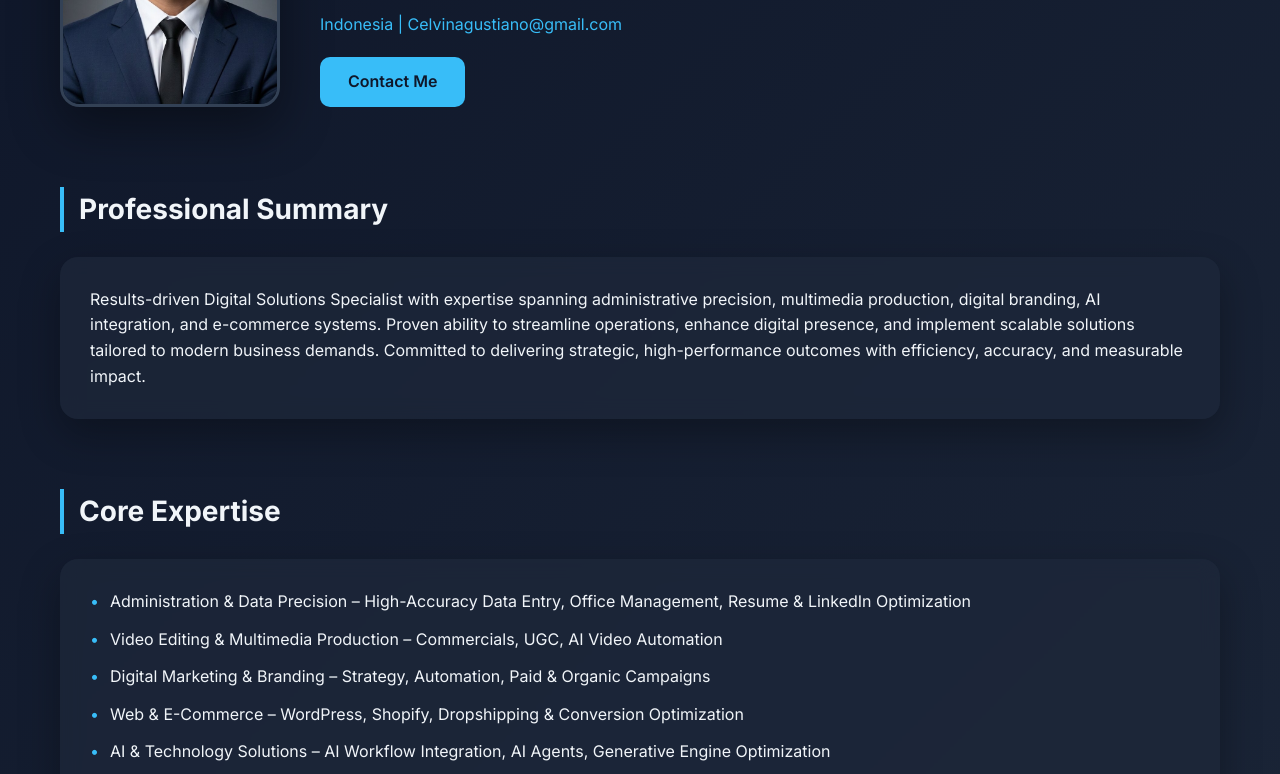
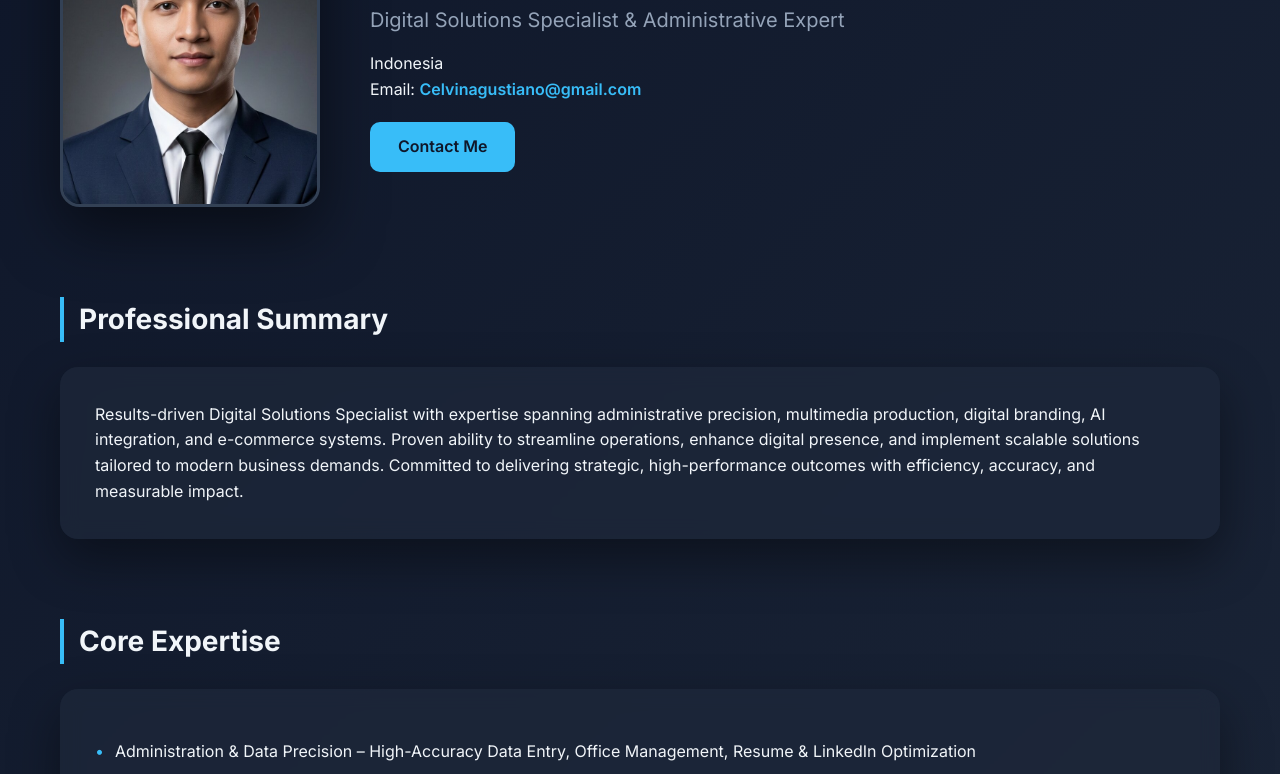
Before and after one commit to celvinagustiano/celvinagustiano.github.io, a plain HTML site: page index.html in a window 1280 px wide. Shown: the part 153-927 px from the top of the page. Drawn offline with Linux system fonts and the light colour scheme.

Commit message:
Update index.html

```diff
--- a/index.html
+++ b/index.html
@@ -27,34 +27,34 @@ body {
     padding: 40px 20px;
 }
 
+/* ================= HEADER ================= */
+
 header {
-    display: flex;
-    align-items: center;
-    justify-content: space-between;
-    flex-wrap: wrap;
-    margin-bottom: 80px;
+    margin-bottom: 90px;
 }
 
 .profile-section {
     display: flex;
     align-items: center;
-    gap: 40px;
+    gap: 50px;
     flex-wrap: wrap;
 }
 
+/* FOTO PROFILE (SUDAH DIPERBAIKI AGAR WAJAH TIDAK TERPOTONG) */
 .profile-section img {
-    width: 220px;
-    height: 220px;
+    width: 260px;
+    height: 320px;
     object-fit: cover;
+    object-position: center 25%;
     border-radius: 20px;
-    box-shadow: 0 20px 50px rgba(0,0,0,0.4);
+    box-shadow: 0 25px 60px rgba(0,0,0,0.5);
     border: 3px solid #334155;
 }
 
 h1 {
-    font-size: 42px;
+    font-size: 44px;
     font-weight: 800;
-    margin-bottom: 10px;
+    margin-bottom: 12px;
 }
 
 .subtitle {
@@ -64,12 +64,39 @@ h1 {
 }
 
 .contact {
-    color: #38bdf8;
-    font-weight: 500;
+    font-size: 16px;
+    margin-bottom: 20px;
 }
 
+.contact a {
+    color: #38bdf8;
+    text-decoration: none;
+    font-weight: 600;
+}
+
+.contact a:hover {
+    text-decoration: underline;
+}
+
+.button {
+    display: inline-block;
+    padding: 12px 28px;
+    background: #38bdf8;
+    color: #0f172a;
+    font-weight: 600;
+    border-radius: 10px;
+    text-decoration: none;
+    transition: 0.3s ease;
+}
+
+.button:hover {
+    background: #0ea5e9;
+}
+
+/* ================= SECTION ================= */
+
 .section {
-    margin-bottom: 70px;
+    margin-bottom: 80px;
 }
 
 .section h2 {
@@ -81,14 +108,15 @@ h1 {
 
 .card {
     background: rgba(30, 41, 59, 0.7);
-    padding: 30px;
+    padding: 35px;
     border-radius: 18px;
     backdrop-filter: blur(10px);
-    box-shadow: 0 15px 40px rgba(0,0,0,0.3);
+    box-shadow: 0 20px 50px rgba(0,0,0,0.4);
 }
 
 ul {
     list-style: none;
+    margin-top: 15px;
 }
 
 ul li {
@@ -104,28 +132,14 @@ ul li::before {
     color: #38bdf8;
 }
 
+/* ================= FOOTER ================= */
+
 footer {
     text-align: center;
     padding: 40px 0;
     border-top: 1px solid #334155;
     color: #94a3b8;
     margin-top: 60px;
-}
-
-.button {
-    display: inline-block;
-    margin-top: 20px;
-    padding: 12px 28px;
-    background: #38bdf8;
-    color: #0f172a;
-    font-weight: 600;
-    border-radius: 10px;
-    text-decoration: none;
-    transition: 0.3s ease;
-}
-
-.button:hover {
-    background: #0ea5e9;
 }
 </style>
 </head>
@@ -136,16 +150,25 @@ footer {
 
 <header>
     <div class="profile-section">
-        <!-- FOTO PROFILE (HARUS Profile.jpg P besar) -->
+
+        <!-- Pastikan nama file: Profile.jpg (P besar) -->
         <img src="Profile.jpg" alt="Celvin Agustian">
 
         <div>
             <h1>Celvin Agustian</h1>
             <div class="subtitle">Digital Solutions Specialist & Administrative Expert</div>
+
             <div class="contact">
-                Indonesia | Celvinagustiano@gmail.com
+                Indonesia<br>
+                Email:
+                <a href="mailto:Celvinagustiano@gmail.com">
+                    Celvinagustiano@gmail.com
+                </a>
             </div>
-            <a href="mailto:Celvinagustiano@gmail.com" class="button">Contact Me</a>
+
+            <a href="mailto:Celvinagustiano@gmail.com" class="button">
+                Contact Me
+            </a>
         </div>
     </div>
 </header>
@@ -176,7 +199,7 @@ footer {
     <div class="card">
         <strong>Freelance Digital Consultant & Administrative Specialist</strong><br>
         Self-Employed | 2022 – Present
-        <ul style="margin-top:15px;">
+        <ul>
             <li>Delivered high-volume administrative and documentation support with consistent accuracy and deadline compliance.</li>
             <li>Produced high-engagement video content for digital platforms, strengthening client brand positioning.</li>
             <li>Designed and deployed WordPress & Shopify systems aligned with conversion-driven objectives.</li>
```
